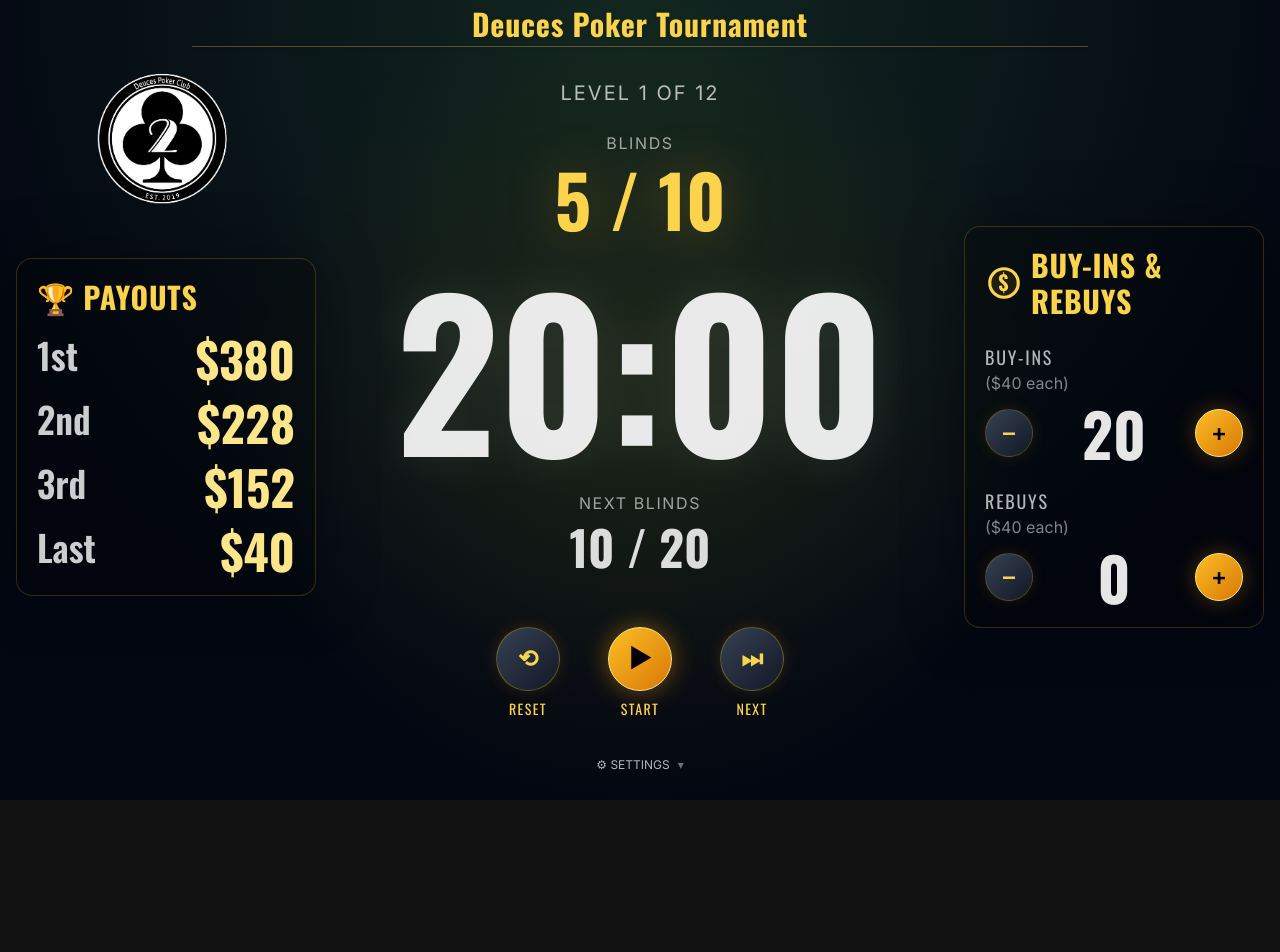
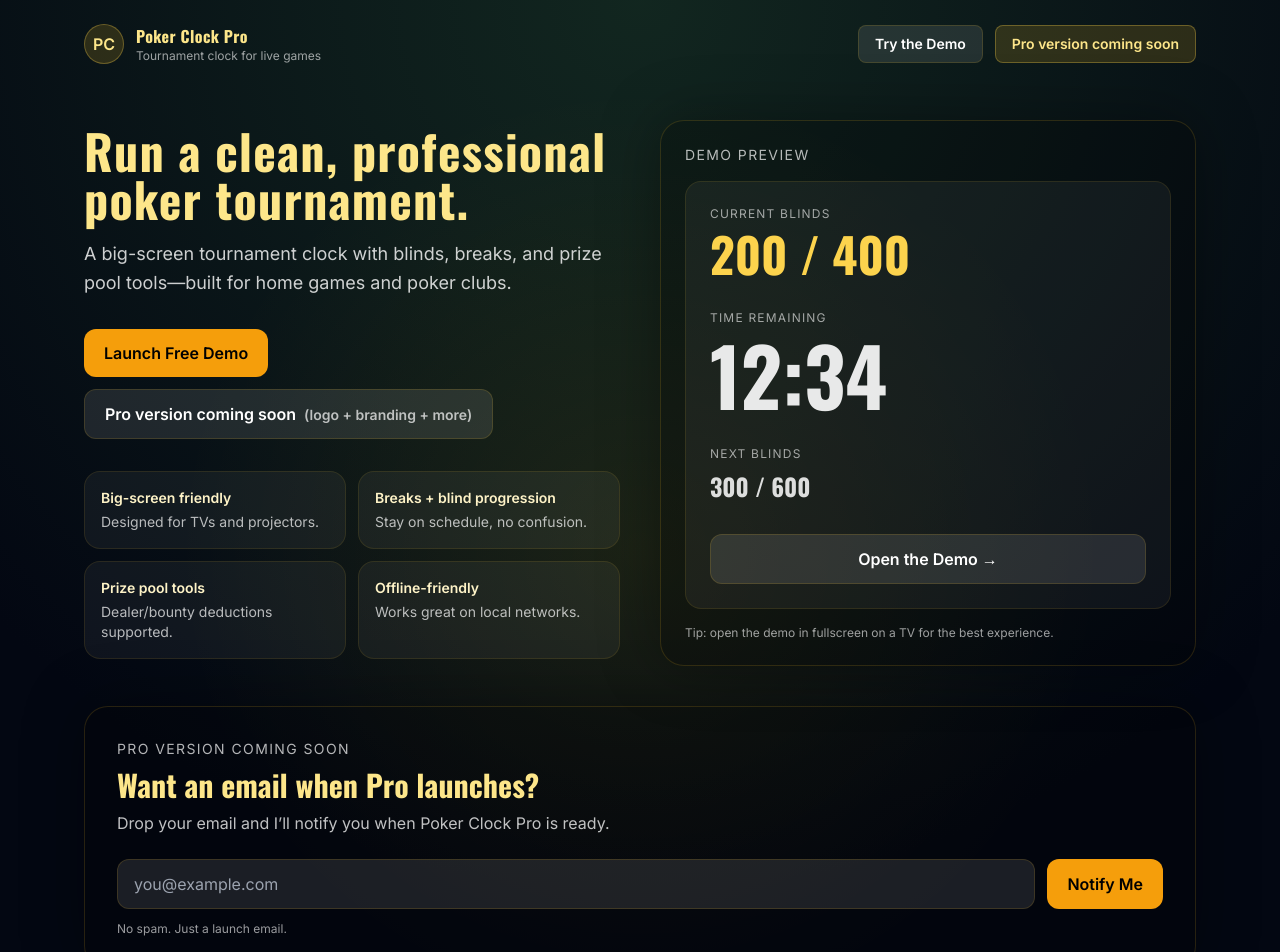
Before and after one commit to dwhit1223/poker-clock, a React (Vite) app: page / in a window 1280 px wide. Shown: the top 952 px of the page. Before the commit the page ends 800 px from the top, so only its background shows below. Built offline with nearby package versions, Linux system fonts and the light colour scheme.

Commit message:
Added landing page with email capture

```diff
--- /dev/null
+++ b/src/components/Landing.jsx
@@ -0,0 +1,204 @@
+export default function Landing() {
+  const base = import.meta.env.BASE_URL || "/";
+  const demoUrl = `${base}demo`;
+
+  return (
+    <div
+      className="min-h-screen text-white"
+      style={{
+        background:
+          "radial-gradient(circle at center, rgba(255,215,0,0.08) 0%, rgba(0,0,0,0) 55%), radial-gradient(circle at top, rgba(16,185,129,0.12), rgba(3,7,18,1) 70%)",
+      }}
+    >
+      {/* Top bar */}
+      <div className="max-w-6xl mx-auto px-5 pt-6 flex items-center justify-between">
+        <div className="flex items-center gap-3">
+          <div className="h-10 w-10 rounded-full bg-amber-400/15 border border-amber-300/30 flex items-center justify-center font-black text-amber-200">
+            PC
+          </div>
+          <div>
+            <div className="font-extrabold font-display tracking-wide text-amber-200">
+              Poker Clock Pro
+            </div>
+            <div className="text-xs opacity-60">
+              Tournament clock for live games
+            </div>
+          </div>
+        </div>
+
+        <div className="flex items-center gap-3">
+          <a
+            href={demoUrl}
+            className="px-4 py-2 rounded-lg bg-white/10 hover:bg-white/20 border border-amber-400/15 text-sm font-semibold"
+          >
+            Try the Demo
+          </a>
+
+          <div className="px-4 py-2 rounded-lg bg-amber-400/15 border border-amber-300/30 text-sm font-semibold text-amber-200">
+            Pro version coming soon
+          </div>
+        </div>
+      </div>
+
+      {/* Hero */}
+      <div className="max-w-6xl mx-auto px-5 pt-14 pb-10">
+        <div className="grid gap-10 lg:grid-cols-2 items-center">
+          <div>
+            <h1 className="text-4xl md:text-5xl font-extrabold font-display tracking-wide text-amber-200">
+              Run a clean, professional poker tournament.
+            </h1>
+            <p className="mt-4 text-lg opacity-80 leading-relaxed">
+              A big-screen tournament clock with blinds, breaks, and prize pool
+              tools—built for home games and poker clubs.
+            </p>
+
+            <div className="mt-8 flex flex-wrap items-center gap-3">
+              <a
+                href={demoUrl}
+                className="px-5 py-3 rounded-xl bg-amber-500 hover:bg-amber-400 text-black font-extrabold"
+              >
+                Launch Free Demo
+              </a>
+
+              <div className="px-5 py-3 rounded-xl bg-white/10 border border-amber-400/15 font-semibold">
+                Pro version coming soon
+                <span className="ml-2 opacity-70 text-sm">
+                  (logo + branding + more)
+                </span>
+              </div>
+            </div>
+
+            <div className="mt-8 grid gap-3 sm:grid-cols-2 text-sm">
+              <Feature
+                title="Big-screen friendly"
+                desc="Designed for TVs and projectors."
+              />
+              <Feature
+                title="Breaks + blind progression"
+                desc="Stay on schedule, no confusion."
+              />
+              <Feature
+                title="Prize pool tools"
+                desc="Dealer/bounty deductions supported."
+              />
+              <Feature
+                title="Offline-friendly"
+                desc="Works great on local networks."
+              />
+            </div>
+          </div>
+
+          {/* Mock preview card */}
+          <div className="rounded-3xl border border-amber-400/15 bg-black/25 p-6 shadow-[0_0_60px_rgba(0,0,0,0.35)]">
+            <div className="text-sm opacity-70 tracking-widest">
+              DEMO PREVIEW
+            </div>
+            <div className="mt-4 rounded-2xl border border-amber-400/10 bg-white/5 p-6">
+              <div className="text-xs opacity-60 tracking-widest">
+                CURRENT BLINDS
+              </div>
+              <div className="mt-2 text-4xl md:text-5xl font-extrabold font-display text-amber-300">
+                200 / 400
+              </div>
+
+              <div className="mt-8 text-xs opacity-60 tracking-widest">
+                TIME REMAINING
+              </div>
+              <div className="mt-2 text-[64px] md:text-[80px] leading-none font-extrabold font-display tabular-nums text-white/90">
+                12:34
+              </div>
+
+              <div className="mt-8 text-xs opacity-60 tracking-widest">
+                NEXT BLINDS
+              </div>
+              <div className="mt-2 text-2xl font-bold font-display opacity-85">
+                300 / 600
+              </div>
+
+              <div className="mt-8">
+                <a
+                  href={demoUrl}
+                  className="inline-flex items-center justify-center w-full px-4 py-3 rounded-xl bg-white/10 hover:bg-white/20 border border-amber-400/15 font-semibold"
+                >
+                  Open the Demo →
+                </a>
+              </div>
+            </div>
+
+            <div className="mt-4 text-xs opacity-60">
+              Tip: open the demo in fullscreen on a TV for the best experience.
+            </div>
+          </div>
+        </div>
+      </div>
+
+      {/* Notify section */}
+      <div className="max-w-6xl mx-auto px-5 pb-12">
+        <div className="rounded-3xl border border-amber-400/15 bg-black/25 p-6 md:p-8 shadow-[0_0_60px_rgba(0,0,0,0.35)]">
+          <div className="text-sm opacity-70 tracking-widest">
+            PRO VERSION COMING SOON
+          </div>
+
+          <div className="mt-2 text-2xl md:text-3xl font-extrabold font-display text-amber-200">
+            Want an email when Pro launches?
+          </div>
+
+          <div className="mt-2 opacity-75">
+            Drop your email and I’ll notify you when Poker Clock Pro is ready.
+          </div>
+
+          <form
+            className="mt-6 flex flex-col sm:flex-row gap-3"
+            action="https://formspree.io/f/mnjbwqjj"
+            method="POST"
+          >
+            <input
+              type="email"
+              name="email"
+              required
+              placeholder="you@example.com"
+              className="flex-1 rounded-xl bg-white/10 border border-amber-400/15 px-4 py-3 outline-none focus:border-amber-300/70"
+            />
+
+            {/* optional hidden field so you know where it came from */}
+            <input type="hidden" name="source" value="Landing Page" />
+
+            <button
+              type="submit"
+              className="px-5 py-3 rounded-xl bg-amber-500 hover:bg-amber-400 text-black font-extrabold"
+            >
+              Notify Me
+            </button>
+          </form>
+
+          <div className="mt-3 text-xs opacity-60">
+            No spam. Just a launch email.
+          </div>
+        </div>
+      </div>
+
+      {/* Footer */}
+      <div className="max-w-6xl mx-auto px-5 pb-10">
+        <div className="border-t border-white/10 pt-6 flex flex-col sm:flex-row gap-3 sm:items-center sm:justify-between text-sm opacity-70">
+          <div>© {new Date().getFullYear()} Poker Clock Pro</div>
+          <div className="flex items-center gap-4">
+            <a className="hover:opacity-100" href={demoUrl}>
+              Demo
+            </a>
+            <span className="opacity-30">•</span>
+            <span>Pro version coming soon</span>
+          </div>
+        </div>
+      </div>
+    </div>
+  );
+}
+
+function Feature({ title, desc }) {
+  return (
+    <div className="rounded-2xl border border-amber-400/10 bg-white/5 p-4">
+      <div className="font-semibold text-amber-100">{title}</div>
+      <div className="mt-1 opacity-70">{desc}</div>
+    </div>
+  );
+}
--- a/src/main.jsx
+++ b/src/main.jsx
@@ -1,10 +1,23 @@
 import React from "react";
 import ReactDOM from "react-dom/client";
-import App from "./App.jsx";
+import App from "./App";
+import Landing from "./components/Landing";
 import "./index.css";
 
+function getRelativePath() {
+  const base = (import.meta.env.BASE_URL || "/").replace(/\/+$/, "") || "";
+  const path = window.location.pathname;
+
+  // If BASE_URL is "/poker-clock/" on GitHub Pages, strip it off first
+  if (base && path.startsWith(base)) {
+    return path.slice(base.length) || "/";
+  }
+  return path || "/";
+}
+
+const relPath = getRelativePath();
+const isDemo = relPath === "/demo" || relPath.startsWith("/demo/");
+
 ReactDOM.createRoot(document.getElementById("root")).render(
-  <React.StrictMode>
-    <App />
-  </React.StrictMode>
+  <React.StrictMode>{isDemo ? <App /> : <Landing />}</React.StrictMode>,
 );
```
Also changed, not shown: 1 other file (tests, documents, lock files or other folders).
